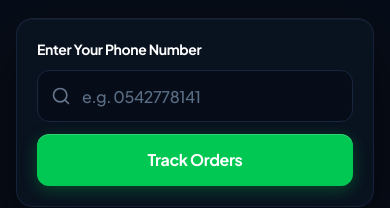
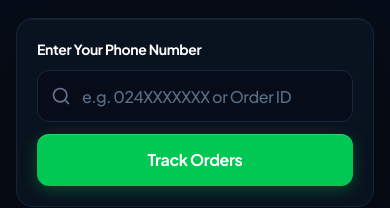
Before and after one commit to kamaldeen5/gbplug, a Next.js app: page /track-order in a window 390 px wide. Shown: the part 405-613 px from the top of the page. Built offline with nearby package versions, Linux system fonts and the light colour scheme.

Commit message:
fix(ui): replace phone input placeholder with generic example

```diff
--- a/src/app/track-order/page.tsx
+++ b/src/app/track-order/page.tsx
@@ -396,7 +396,7 @@ function TrackOrderContent() {
                 type="tel"
                 value={searchQuery}
                 onChange={(e) => setSearchQuery(e.target.value)}
-                placeholder="e.g. 0542778141"
+                placeholder="e.g. 024XXXXXXX or Order ID"
                 inputMode="numeric"
                 className={`w-full h-[52px] sm:h-[54px] px-4 pl-11 rounded-xl border text-[16px] font-medium tracking-tight transition-all outline-none ${
                   isDark
```
